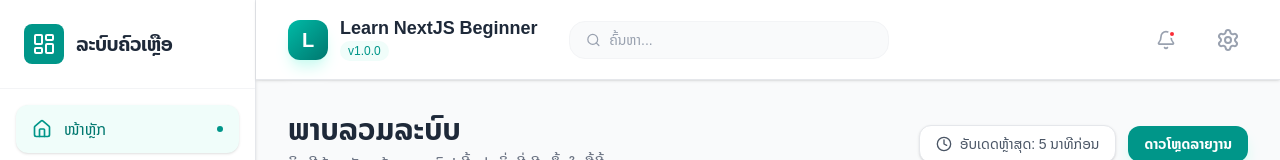
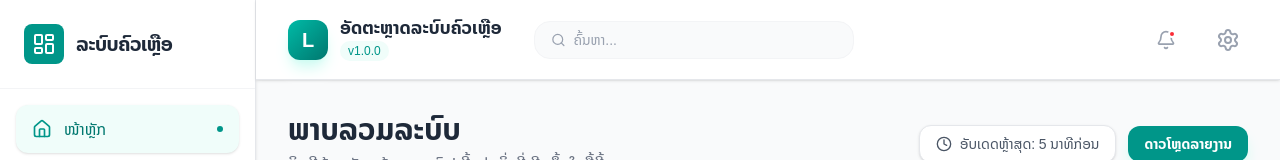
Before and after one commit to huevangxp/next-beginner, a Next.js app: page / in a window 1280 px wide. Shown: the top 160 px of the page. Built offline with nearby package versions, Linux system fonts and the light colour scheme.

Commit message:
commit Thu 12/18/2025  9:16:14.13

```diff
--- a/app/components/Header.tsx
+++ b/app/components/Header.tsx
@@ -24,7 +24,7 @@ const Header = () => {
           </div>
           <div>
             <h1 className="text-lg font-bold text-gray-800 leading-none">
-              Learn NextJS Beginner
+              ອັດຕະຫຼາດລະບົບຄົວເຫຼືອ
             </h1>
             <span className="text-xs font-medium text-teal-600 bg-teal-50 px-2 py-0.5 rounded-full mt-1 inline-block">
               v1.0.0
```
